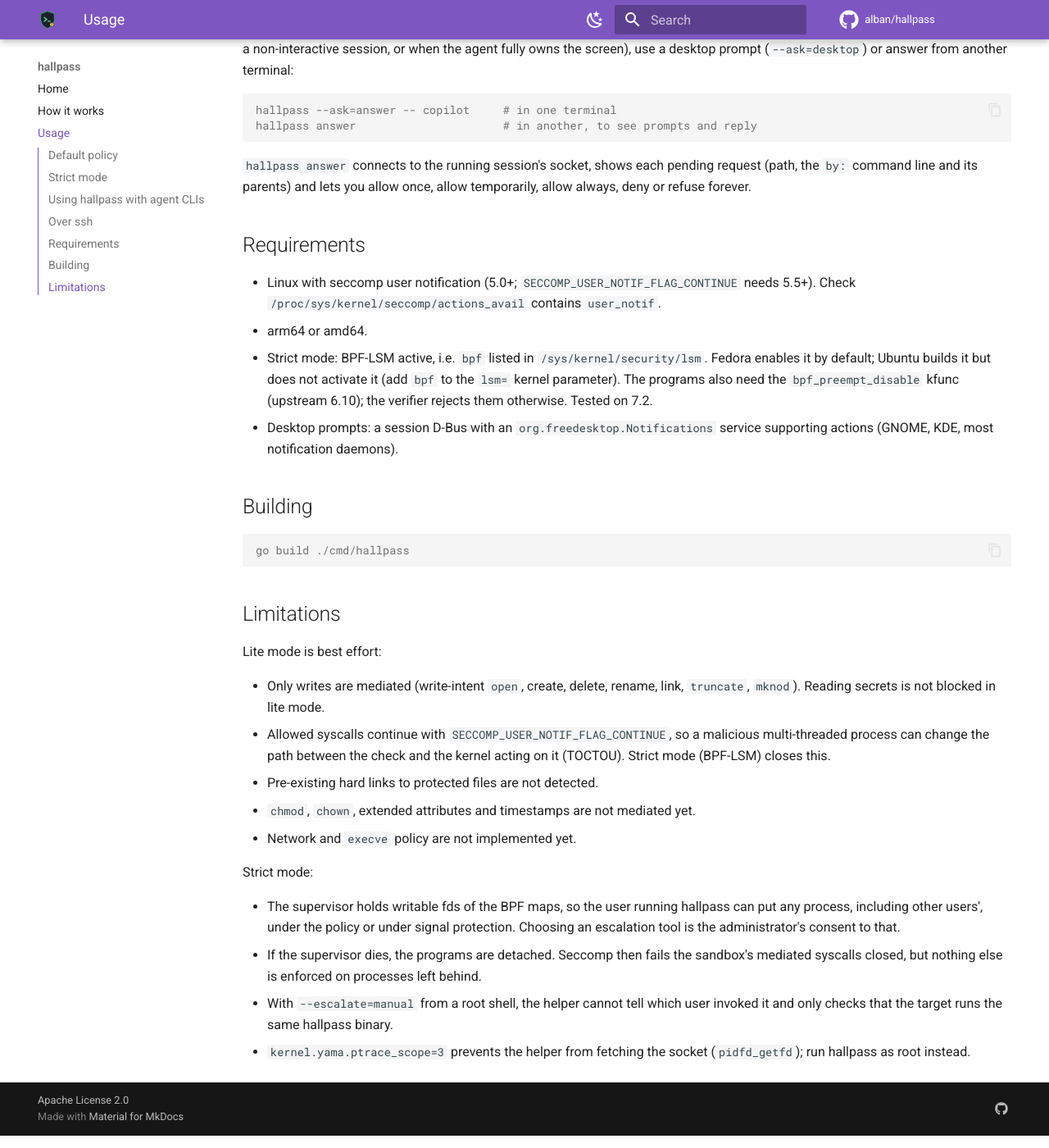
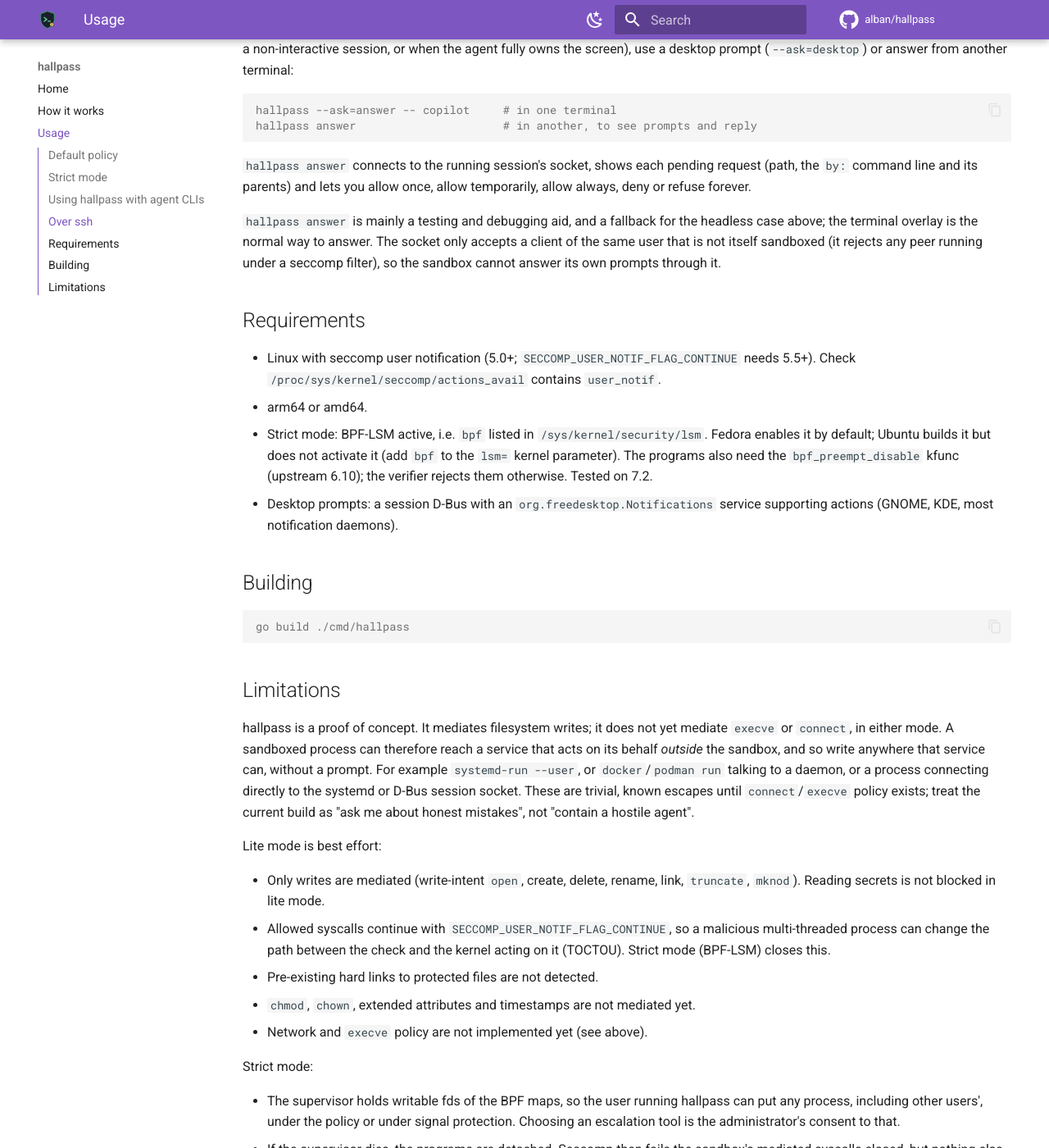
Before and after one commit to alban/hallpass, an MkDocs documentation site: the page built from docs/usage.md, in a window 1280 px wide and 1400 px high, scrolled down 2108 px. Shown: the whole window at 82% size. Built offline with MkDocs 1.6.1 and Material for MkDocs 9.7.7, drawn with Linux system fonts in a browser that asks for light colours; comment, search, counter and statistics services are not loaded.

Commit message:
docs: call out unmediated execve/connect escapes; it's a PoC
execve and connect are not mediated in either mode, so a sandboxed
process can ask a service outside the sandbox (systemd-run --user, a
container daemon, the systemd or D-Bus session socket) to write for it,
with no prompt. Document these as trivial known escapes, stop implying
strict mode contains a hostile agent, and note hallpass answer is mainly
a testing/debugging aid.

Co-authored-by: Copilot <223556219+Copilot@users.noreply.github.com>

```diff
--- a/docs/usage.md
+++ b/docs/usage.md
@@ -74,6 +74,8 @@ hallpass answer                      # in another, to see prompts and reply
 
 `hallpass answer` connects to the running session's socket, shows each pending request (path, the `by:` command line and its parents) and lets you allow once, allow temporarily, allow always, deny or refuse forever.
 
+`hallpass answer` is mainly a testing and debugging aid, and a fallback for the headless case above; the terminal overlay is the normal way to answer. The socket only accepts a client of the same user that is not itself sandboxed (it rejects any peer running under a seccomp filter), so the sandbox cannot answer its own prompts through it.
+
 ## Requirements
 
 - Linux with seccomp user notification (5.0+; `SECCOMP_USER_NOTIF_FLAG_CONTINUE` needs 5.5+). Check `/proc/sys/kernel/seccomp/actions_avail` contains `user_notif`.
@@ -89,13 +91,22 @@ go build ./cmd/hallpass
 
 ## Limitations
 
+hallpass is a proof of concept. It mediates filesystem writes; it does not yet mediate
+`execve` or `connect`, in either mode. A sandboxed process can therefore reach
+a service that acts on its behalf *outside* the sandbox, and so write anywhere
+that service can, without a prompt. For example `systemd-run --user`, or
+`docker`/`podman run` talking to a daemon, or a process connecting directly to
+the systemd or D-Bus session socket. These are trivial, known escapes until
+`connect`/`execve` policy exists; treat the current build as "ask me about
+honest mistakes", not "contain a hostile agent".
+
 Lite mode is best effort:
 
 - Only writes are mediated (write-intent `open`, create, delete, rename, link, `truncate`, `mknod`). Reading secrets is not blocked in lite mode.
 - Allowed syscalls continue with `SECCOMP_USER_NOTIF_FLAG_CONTINUE`, so a malicious multi-threaded process can change the path between the check and the kernel acting on it (TOCTOU). Strict mode (BPF-LSM) closes this.
 - Pre-existing hard links to protected files are not detected.
 - `chmod`, `chown`, extended attributes and timestamps are not mediated yet.
-- Network and `execve` policy are not implemented yet.
+- Network and `execve` policy are not implemented yet (see above).
 
 Strict mode:
 
```
Also changed, not shown: README.md (+10 -1 lines), docs/design.md (+3 -1 lines).
